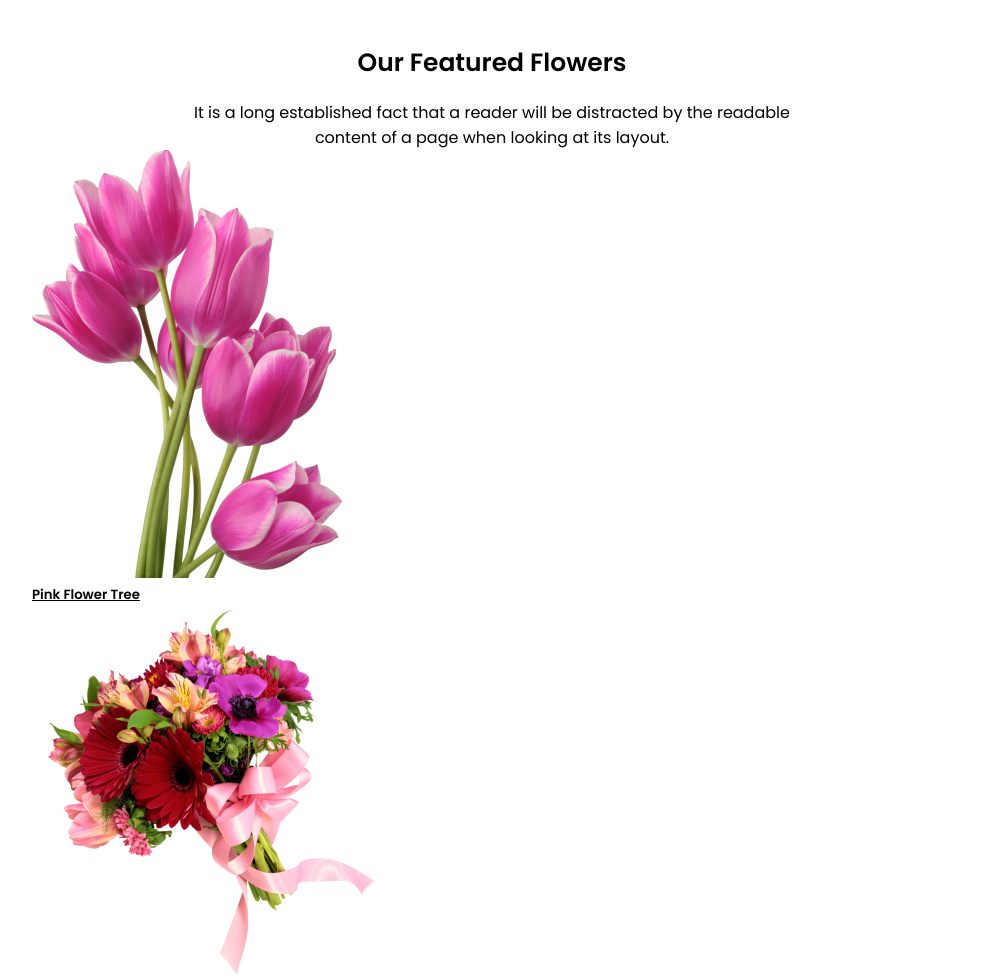
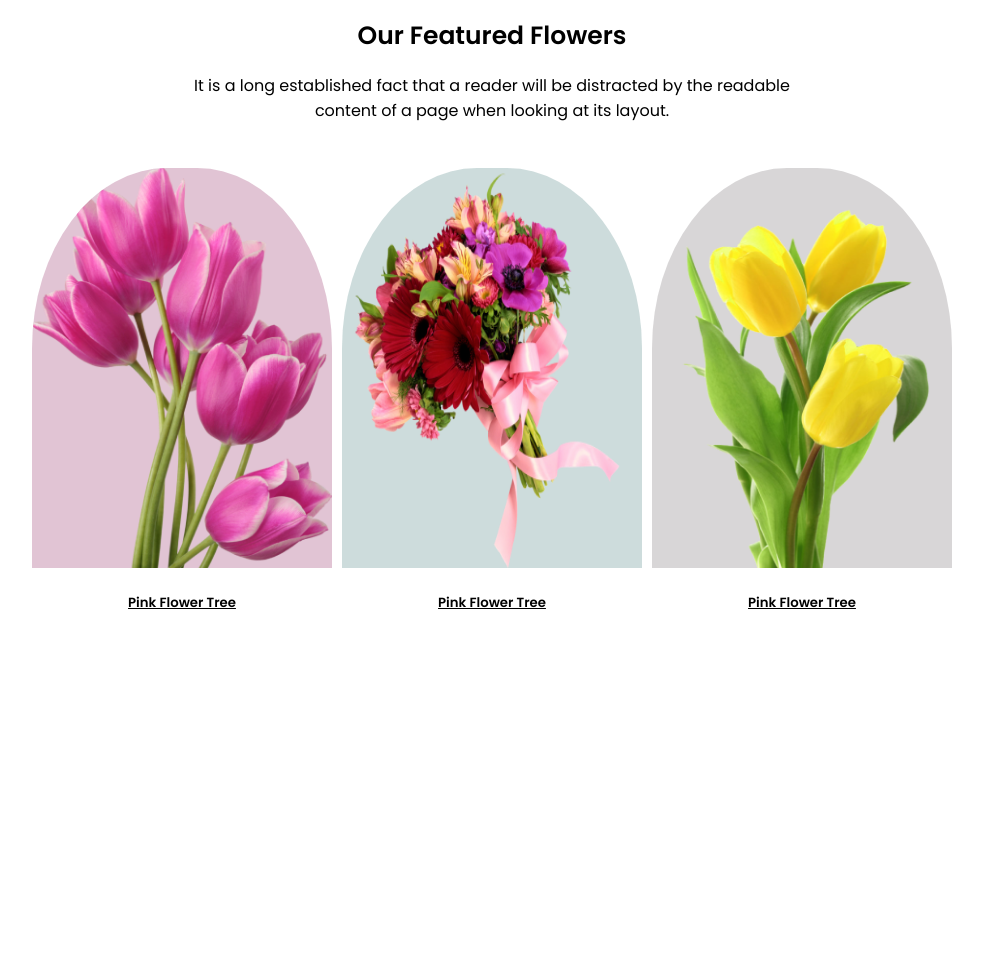
Before and after one commit to farhanashinmi/assaignment-1, a plain HTML site: page index.html in a window 1280 px wide. Shown: the part 1100-2078 px from the top of the page, without its empty margins (148-1131 px from the left). After the commit the page ends 1893 px from the top, so only its background shows below. Drawn offline with Linux system fonts and the light colour scheme.

Commit message:
added featured section

```diff
--- a/index.html
+++ b/index.html
@@ -57,16 +57,16 @@
             content of a page when looking at its layout.</p>
         </div>
         <div class="featured-img">
-            <div>
-                <img src="images/pngwing 6.png" alt="">
+            <div class="feat-box">
+                <img class="feat-img-1" src="images/pngwing 6.png" alt="">
                 <h5><u>Pink Flower Tree</u></h5>
             </div>
             <div>
-                <img src="images/pngwing 5.png" alt="">
+                <img class="feat-img-2" src="images/pngwing 5.png" alt="">
                 <h5><u>Pink Flower Tree</u></h5>
             </div>
             <div>
-                <img src="images/pngwing 7.png" alt="">
+                <img class="feat-img-3" src="images/pngwing 7.png" alt="">
                 <h5><u>Pink Flower Tree</u></h5>
             </div>
         </div>
--- a/style.css
+++ b/style.css
@@ -40,6 +40,7 @@ header{
     justify-content: space-between;
     margin-top: 80px;
     align-items: center;
+
 }
 h1{
     font-size: 45px;
@@ -59,14 +60,70 @@ h1{
 }
 .banner-img{
     size: 25px;
+    height: 780px;
 }
 .featuted-section{
     padding: 180px;
 }
 .featured-container{
     text-align: center;
+    max-height: 100vh;
 }
 h2{
     font-size: 25px;
     padding-bottom: 18px;
+
 }
+.featured-img{
+    display: flex;
+    justify-content: space-between;
+    padding-top:45px ;
+    background-image: cover;
+    gap: 4px;
+
+}
+.feat-img-1{
+    background-color: rgba(206, 159, 186, 0.616);
+    box-sizing: border-box;
+    border-radius: 45% 45% 0 0;
+    background-attachment: fixed;
+    height: 400px;
+    width: 300px;
+    align-items: center;
+    background-position: overlay;
+
+
+
+}
+.feat-img-2{
+    background-color: rgba(147, 180, 180, 0.459);
+    box-sizing: border-box;
+    border-radius: 45% 45% 0 0;
+    background-attachment: fixed;
+    height: 400px;
+    width: 300px;
+    align-items: center;
+    background-position: overlay;
+
+}
+.feat-img-3{
+    background-color: rgba(192, 189, 191, 0.616);
+    box-sizing: border-box;
+    border-radius: 45% 45% 0 0;
+    background-attachment: fixed;
+    height: 400px;
+    width: 300px;
+    align-items: center;
+    background-position: overlay;
+}
+.feat-box{
+    border-top: 50%;
+    width: auto;
+    height: auto;
+
+}
+
+h5{
+    text-align: center;
+    margin-top: 18px;
+}
```
